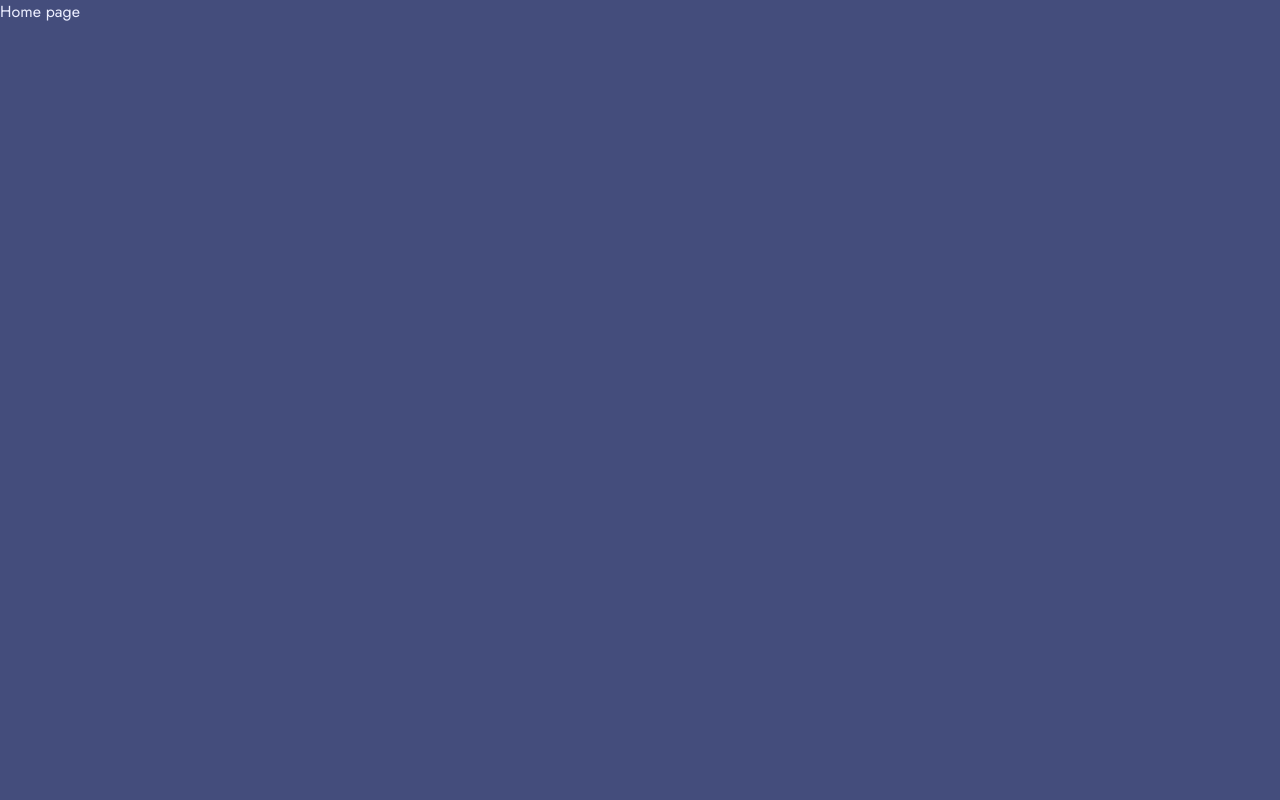
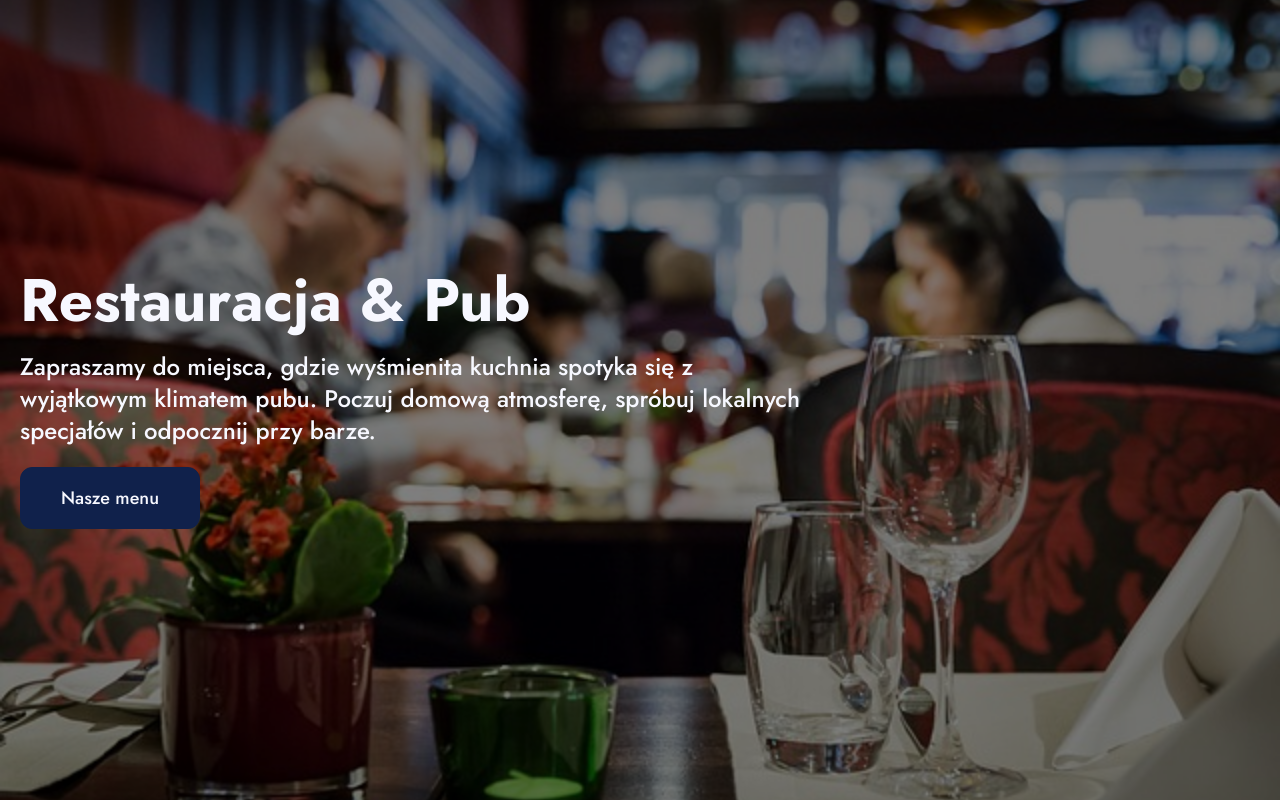
Before and after one commit to mateuszbizon/restaurant, a Next.js app: page / in a window 1280 px wide. Built offline with nearby package versions, Linux system fonts and the light colour scheme.

Commit message:
added hero

```diff
--- a/src/app/(root)/page.tsx
+++ b/src/app/(root)/page.tsx
@@ -1,7 +1,9 @@
+import Hero from "@/components/sections/Hero";
+
 export default function Home() {
   return (
     <>
-        <h1>Home page</h1>
+        <Hero />
     </>
   );
 }
--- a/src/app/globals.css
+++ b/src/app/globals.css
@@ -14,13 +14,14 @@
   --color-muted: var(--muted);
   --color-primary: var(--primary);
   --color-primary2: var(--primary2);
+  --spacing-section-padding: var(--section-padding);
 }
 
 :root {
   --background-dark: #444D7C;
   --background: #4E588E;
   --background-light: #57629E;
-  --foreground: #ECEEFF;
+  --foreground: #F7F8FF;
   --foreground2: #8591FF;
   --primary: #10214B;
   --primary2: #969CD1;
@@ -29,6 +30,7 @@
   --border: #969DC5;
   --input: #969DC5;
   --ring: #10214B;
+  --section-padding: 5rem;
 }
 
 @layer base {
--- /dev/null
+++ b/src/components/sections/Hero.tsx
@@ -0,0 +1,27 @@
+import React from 'react'
+import Container from '../ui/container'
+import { Button } from '../ui/button'
+import Shadow from '../ui/shadow'
+
+function Hero() {
+  return (
+    <header className='py-section-padding bg-[url(/restaurant.jpg)] bg-cover bg-center bg-no-repeat relative z-0 h-screen'>
+        <Shadow />
+        <Container>
+            <div className='space-y-5 h-full flex flex-col justify-center max-w-[800px]'>
+                <h1 className='heading1'>Restauracja & Pub</h1>
+                <p className='bigger-text'>
+                    Zapraszamy do miejsca, gdzie wyśmienita kuchnia spotyka się z wyjątkowym klimatem pubu. Poczuj domową atmosferę, spróbuj lokalnych specjałów i odpocznij przy barze.
+                </p>
+                <div>
+                    <Button size={"lg"} className='text-lg'>
+                        Nasze menu
+                    </Button>
+                </div>
+            </div>
+        </Container>
+    </header>
+  )
+}
+
+export default Hero
--- /dev/null
+++ b/src/components/ui/container.tsx
@@ -0,0 +1,14 @@
+import { cn } from '@/lib/utils'
+import React, { PropsWithChildren } from 'react'
+
+type ContainerProps = React.ComponentProps<'div'> & PropsWithChildren
+
+function Container({ children, className, ...props }: ContainerProps) {
+  return (
+    <div className={cn("w-full max-w-[1400px] mx-auto px-5 h-full", className)} {...props}>
+        {children}
+    </div>
+  )
+}
+
+export default Container
--- /dev/null
+++ b/src/components/ui/shadow.tsx
@@ -0,0 +1,12 @@
+import { cn } from '@/lib/utils'
+import React, { ComponentProps } from 'react'
+
+type ShadowProps = ComponentProps<"div">
+
+function Shadow({ className, ...props }: ShadowProps) {
+  return (
+    <div className={cn('absolute inset-0 bg-black/50 -z-10', className)} {...props}></div>
+  )
+}
+
+export default Shadow
```
Also changed, not shown: public/restaurant.jpg (added).
